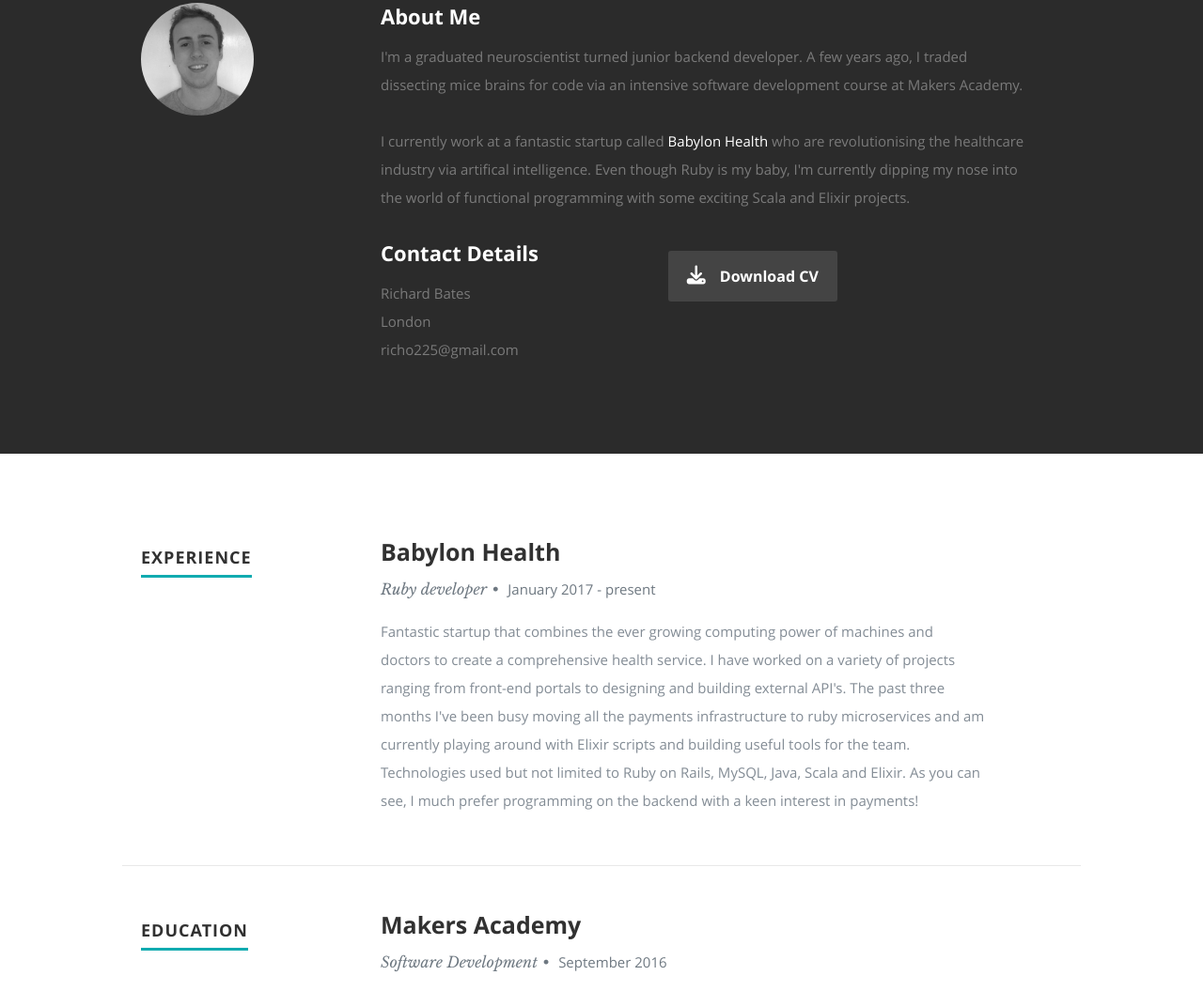
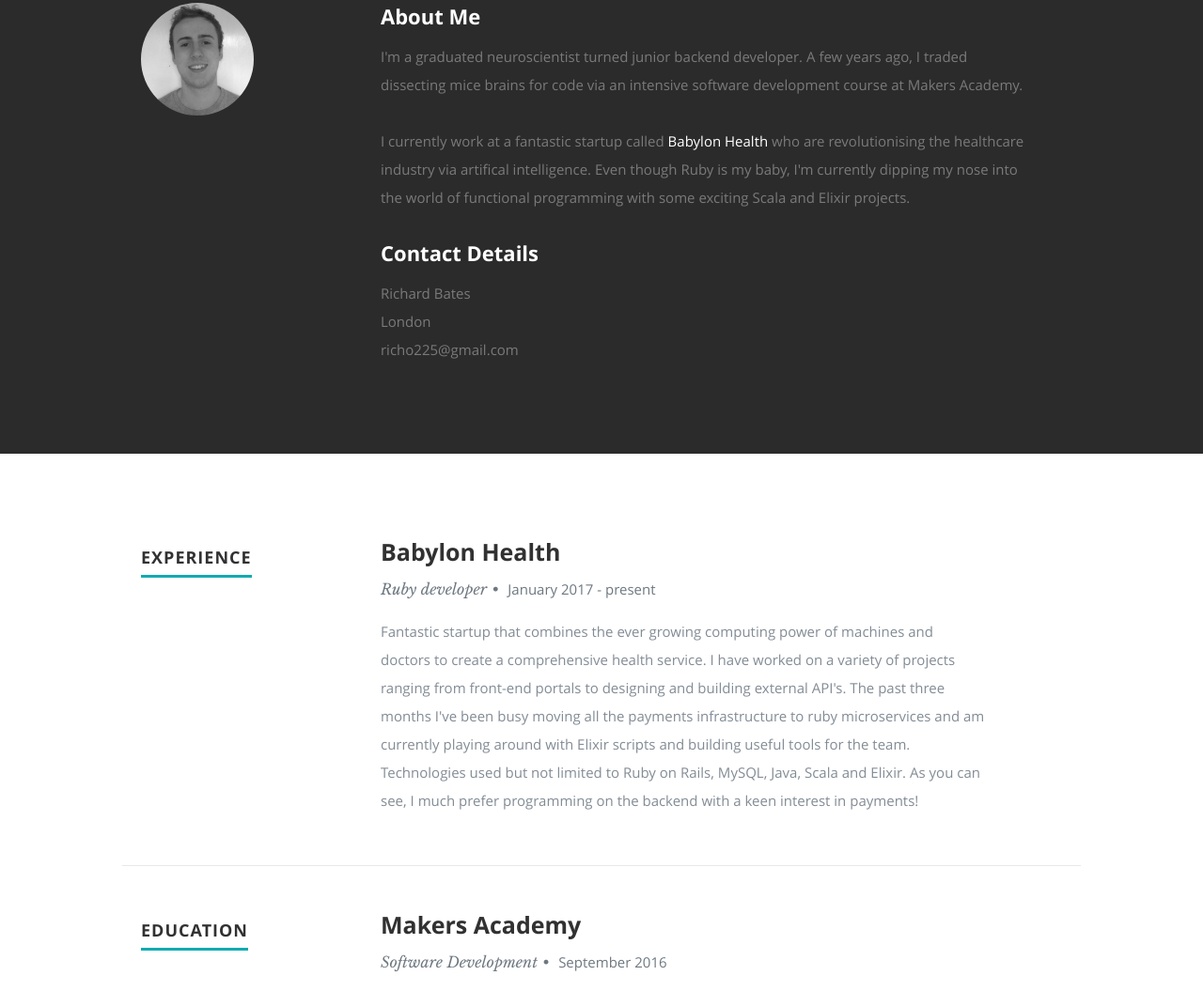
Before and after one commit to richo225/richo225.github.io, a plain HTML site: page index.html in a window 1280 px wide. Shown: the part 893-1948 px from the top of the page at 94% size. Drawn offline with nearby package versions, Linux system fonts and the light colour scheme.

Commit message:
Remove CV downoad link

```diff
--- a/index.html
+++ b/index.html
@@ -115,11 +115,11 @@
 
                </div>
 
-               <div class="columns download">
+               <!-- <div class="columns download">
                   <p>
                      <a href="inc/CV_richard-bates.pdf" target="_blank" class="button"><i class="fa fa-download"></i>Download CV</a>
                   </p>
-               </div>
+               </div> -->
 
             </div> <!-- end row -->
 
```
